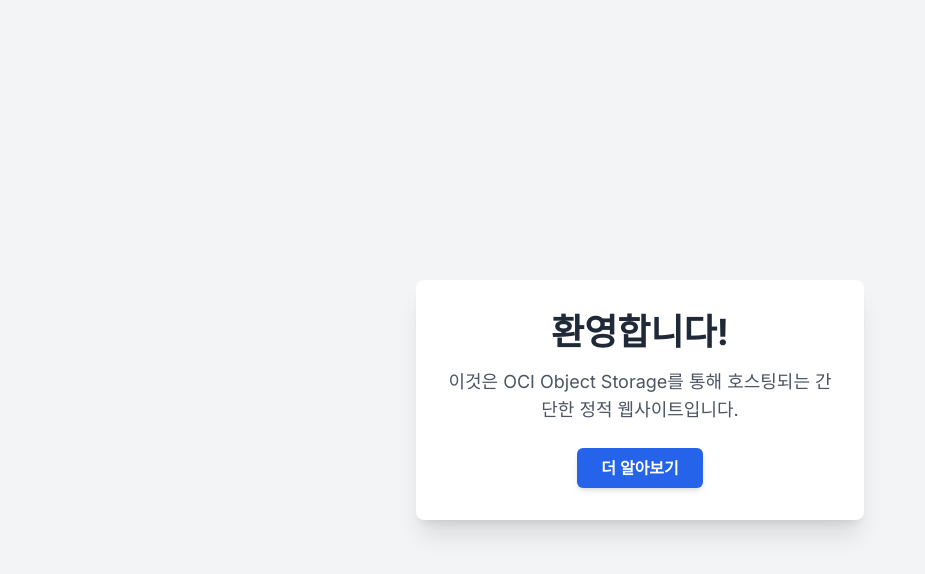
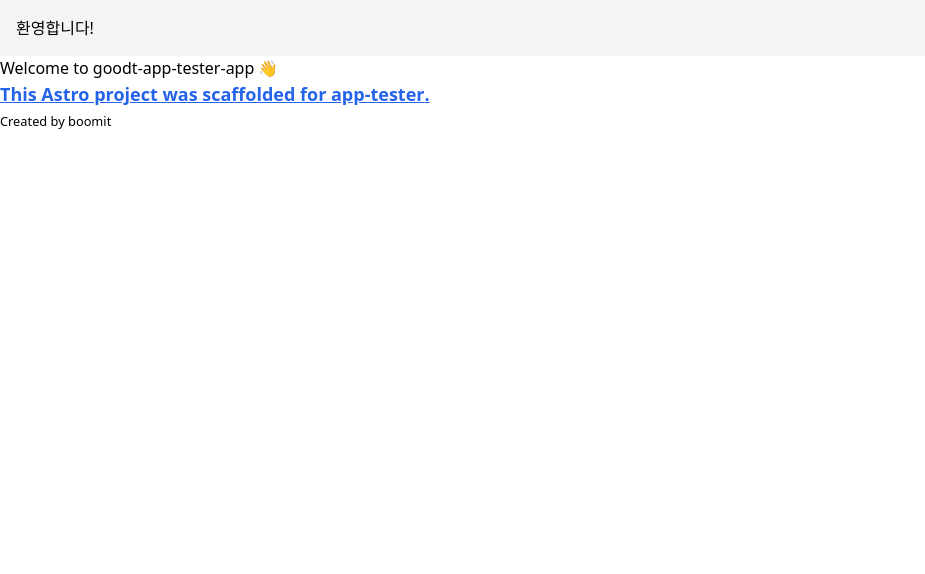
Before and after one commit to boomit/goodt-page-app3, a plain HTML site: page docs/index.html in a window 1280 px wide. Shown: the whole page, without its empty margins (0-925 px from the left). Drawn offline with nearby package versions, Linux system fonts and the light colour scheme.

Commit message:
Deploying to main from @ boomit/goodt-app-tester-app@6f03bb3997752442528200283930a1f396cdef50 🚀

```diff
--- a/docs/index.html
+++ b/docs/index.html
@@ -1,24 +1,3 @@
-<!DOCTYPE html>
-<html lang="ko">
-<head>
-    <meta charset="UTF-8">
-    <meta name="viewport" content="width=device-width, initial-scale=1.0">
-    <title>환영합니다!</title>
-    <!-- Tailwind CSS CDN (간단한 스타일링을 위해 포함) -->
-    <script src="https://cdn.tailwindcss.com"></script>
-    <!-- Inter 폰트 로드 -->
-    <link href="https://fonts.googleapis.com/css2?family=Inter:wght@400;600;700&display=swap" rel="stylesheet">
-    <style>
-        body {
-            font-family: 'Inter', sans-serif;
-        }
-    </style>
-</head>
-<body class="bg-gray-100 flex items-center justify-center min-h-screen">
-    <div class="bg-white p-8 rounded-lg shadow-xl text-center max-w-md w-full">
-        <h1 class="text-4xl font-bold text-gray-800 mb-4">환영합니다!</h1>
-        <p class="text-lg text-gray-600 mb-6">이것은 OCI Object Storage를 통해 호스팅되는 간단한 정적 웹사이트입니다.</p>
-        <a href="#" class="inline-block bg-blue-600 hover:bg-blue-700 text-white font-semibold py-2 px-6 rounded-md shadow-md transition duration-300 ease-in-out transform hover:scale-105">더 알아보기</a>
-    </div>
-</body>
-</html>
+<!DOCTYPE html><html lang="ko"> <head><meta charset="UTF-8"><title>인덱스</title><meta name="viewport" content="width=device-width, initial-scale=1.0"><meta name="description" content="한국어 설명입니다."><meta name="keywords" content="react, 마이앱"><meta name="author" content="나에요"><meta property="og:title" content="마이앱 공유 제목"><meta property="og:description" content="카카오톡 공유 설명입니다."><!-- 🌐 hreflang 설정 --><link rel="alternate" href="/en/" hreflang="en"><link rel="alternate" href="/ko/" hreflang="ko"><link rel="stylesheet" href="/_astro/index.eDw9git5.css"></head> <body> <header style="padding: 1rem; background-color: #f4f4f4;"> <h1>환영합니다!</h1> </header> <main>   <h1>Welcome to goodt-app-tester-app 👋</h1> <p class="text-lg text-blue-600 font-semibold underline">
+This Astro project was scaffolded for <strong>app-tester</strong>.
+</p> <footer> <small>Created by boomit</small> </footer>  </main> </body></html>
```
Also changed, not shown: docs/en/index.html (added, +3 -0 lines), docs/ko/index.html (added, +3 -0 lines), docs/_astro/index.eDw9git5.css (added), docs/robots.txt (added).
